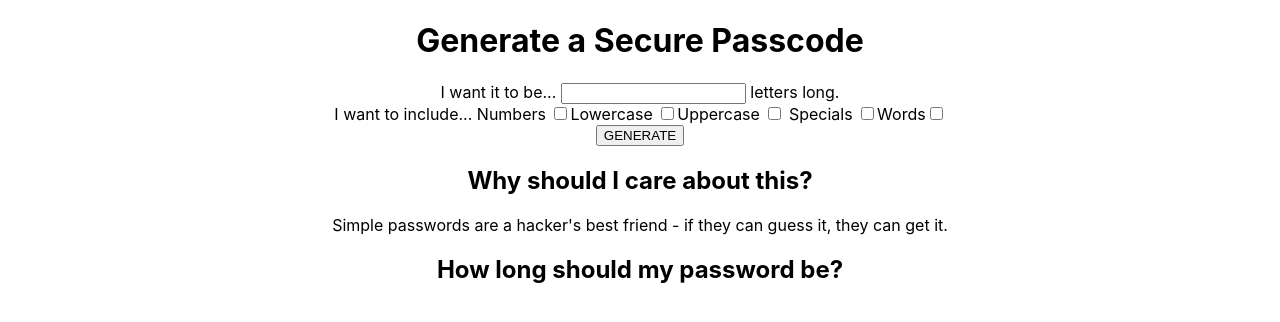
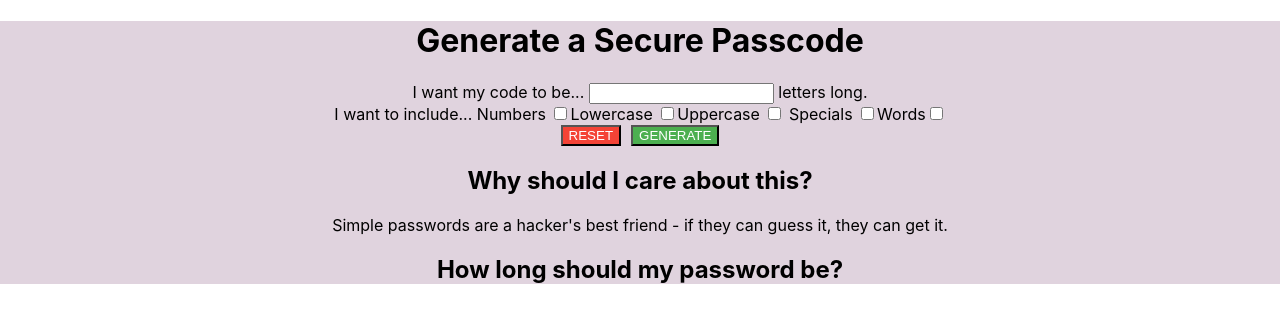
Before and after one commit to Reikon95/give-me-a-random-passcode, a React (Create React App) app: page / in a window 1280 px wide. Shown: the top 322 px of the page. Built offline with nearby package versions, Linux system fonts and the light colour scheme.

Commit message:
reset functionality

```diff
--- a/src/App.css
+++ b/src/App.css
@@ -1,5 +1,6 @@
 .App {
   text-align: center;
+  background-color: #e0d3de;
 }
 ul {
   list-style-type: none;
@@ -8,3 +9,16 @@ ul {
 .decide-length-of-code {
   text-align: center;
 }
+
+.app-button {
+  margin: 0 5px;
+  color: white;
+}
+
+.app-button-generate {
+  background-color: #4caf50;
+}
+
+.app-button-reset {
+  background-color: #f44336;
+}
--- a/src/App.jsx
+++ b/src/App.jsx
@@ -1,5 +1,6 @@
 import React, { useState } from "react";
 import randomInteger from "./scripts/integer.jsx";
+import Content from "./assets/content/content";
 import "./App.css";
 
 function App() {
@@ -10,14 +11,25 @@ function App() {
   let [useSpecials, setUseSpecials] = useState(false);
   let [useWords, setUseWords] = useState(false);
   let [displayCode, setDisplayCode] = useState(false);
+  let [displayError, setDisplayError] = useState("");
+
   const handleIntegerChange = (e) => {
     setCode(e.target.value);
   };
 
   const generateCode = () => {
-    console.log("test");
-    setDisplayCode(true);
-    console.log("display ", displayCode);
+    if (
+      useNumbers ||
+      useLowercase ||
+      useUpperCase ||
+      useSpecials ||
+      useWords === true
+    ) {
+      setDisplayError(false);
+      setDisplayCode(true);
+    } else {
+      setDisplayError("ERROR - Please select from the above options");
+    }
   };
 
   return (
@@ -26,7 +38,7 @@ function App() {
         <h1>Generate a Secure Passcode</h1>
       </div>
       <div class="decide-length-of-code">
-        I want it to be...{" "}
+        I want my code to be...{" "}
         <input
           type="number"
           value={code}
@@ -72,15 +84,15 @@ function App() {
             )
           : ""}
       </div>
-      <button onClick={() => generateCode()}>GENERATE</button>
-      <div>
-        <h2>Why should I care about this?</h2>
-        <p>
-          Simple passwords are a hacker's best friend - if they can guess it,
-          they can get it.
-        </p>
-        <h2>How long should my password be?</h2>
-      </div>
+      <button className="app-button app-button-reset">RESET</button>
+      <button
+        onClick={() => generateCode()}
+        className="app-button app-button-generate"
+      >
+        GENERATE
+      </button>
+      <div className="error-message">{displayError}</div>
+      {Content()}
     </div>
   );
 }
--- /dev/null
+++ b/src/assets/content/content.jsx
@@ -0,0 +1,14 @@
+import React from "react";
+
+export default function Content() {
+  return (
+    <div className="content">
+      <h2>Why should I care about this?</h2>
+      <p>
+        Simple passwords are a hacker's best friend - if they can guess it, they
+        can get it.
+      </p>
+      <h2>How long should my password be?</h2>
+    </div>
+  );
+}
--- a/src/scripts/integer.jsx
+++ b/src/scripts/integer.jsx
@@ -43,6 +43,9 @@ export default function randomInteger(
   if (includeWords) {
     result.push(Words());
   }
-  console.log("words, ", result.join(""));
-  return <>Your random a code is.... {result.join("")}</>;
+  return result.join("").length > 0 ? (
+    <>Your random code is.... {result.join("")}</>
+  ) : (
+    ""
+  );
 }
```
